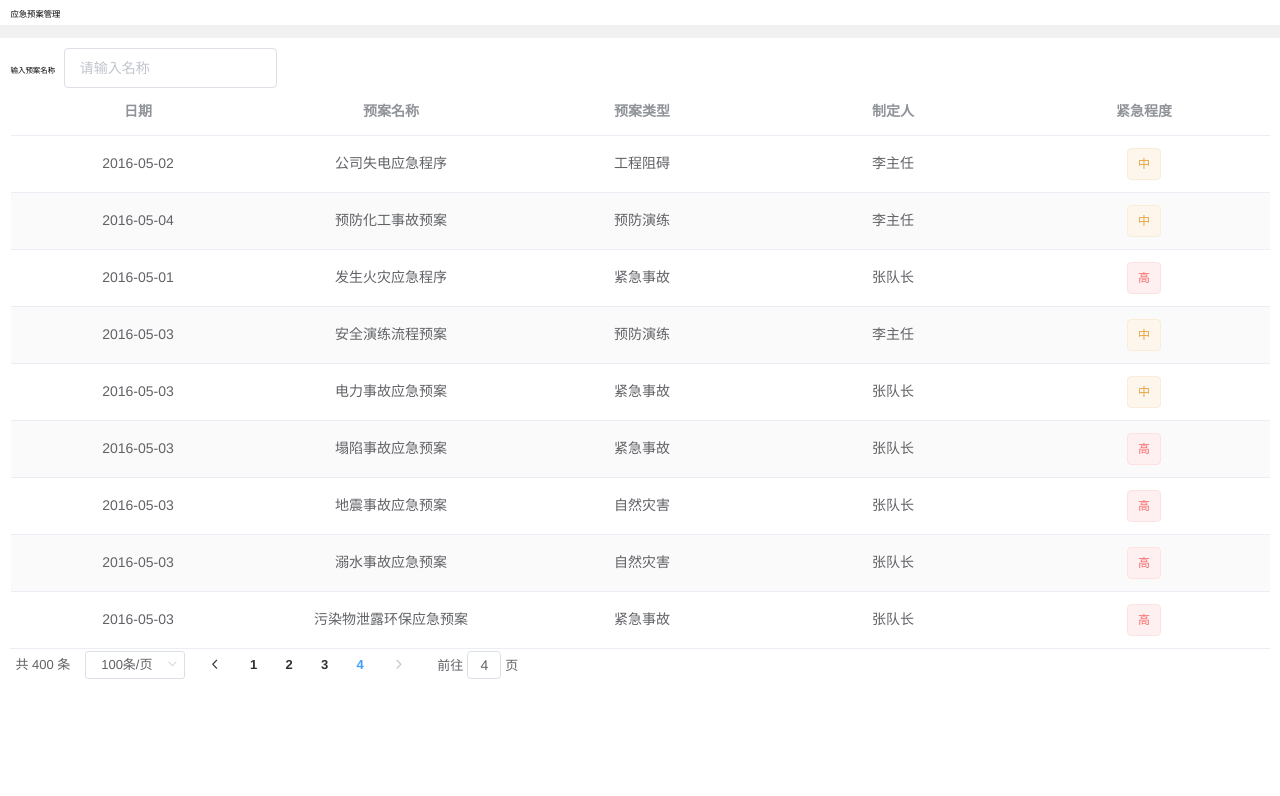
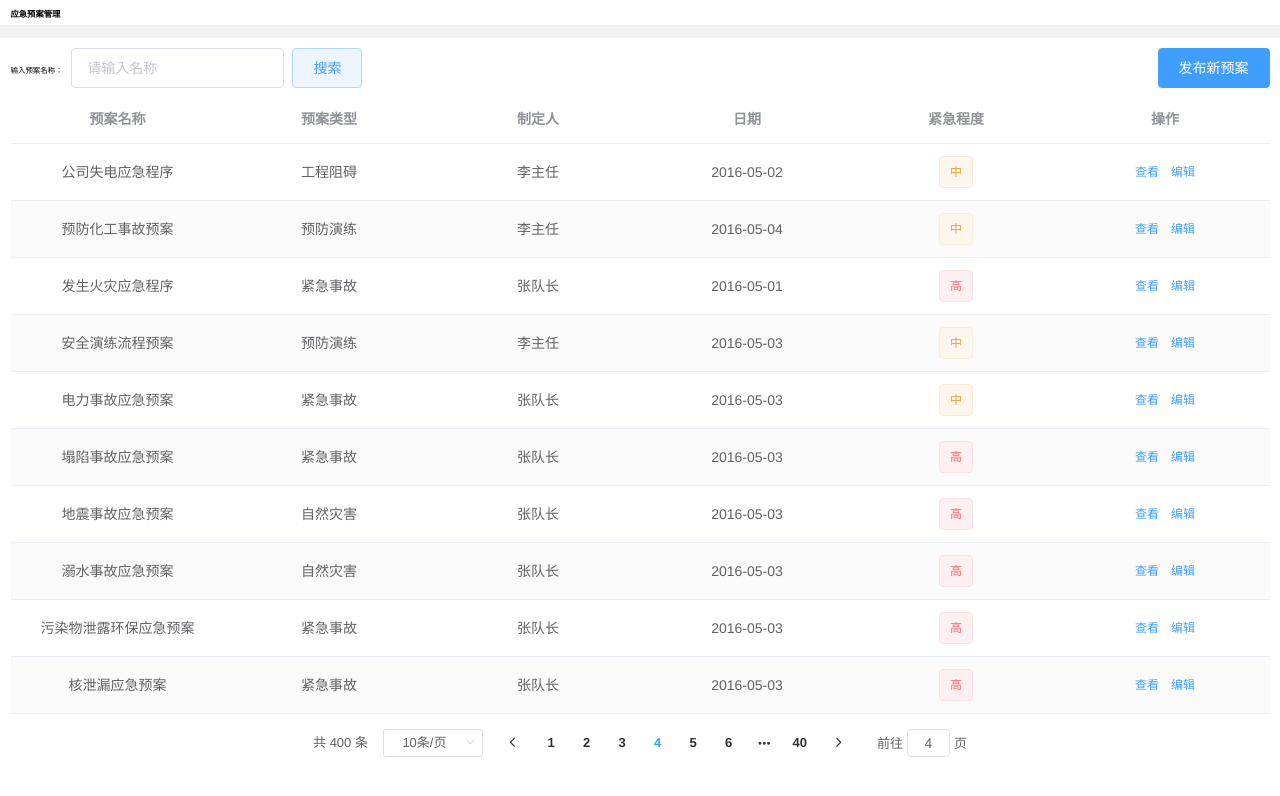
Before and after one commit to bo-ddd/industry, a Vue app: page /meetPlan in a window 1280 px wide. Shown: the top 796 px of the page. Built offline with nearby package versions, Linux system fonts and the light colour scheme; what @jiaminghi/data-view would draw is missing.

Commit message:
应急资源

```diff
--- a/src/views/meet/meetPlan/meetPlan.vue
+++ b/src/views/meet/meetPlan/meetPlan.vue
@@ -2,16 +2,22 @@
   <div class="plan">
     <div class="title">应急预案管理</div>
     <div class="body mt-3">
-      <div class="head">
-        <span class="fs-2">输入预案名称</span>
-        <el-input v-model="input" placeholder="请输入名称"></el-input>
+      <div class="head flex-between">
+        <div>
+          <span class="fs-2">输入预案名称：</span>
+          <el-input class="ml-2" v-model="input" placeholder="请输入名称"></el-input>
+          <el-button class="ml-2" type="primary" plain>搜索</el-button>
         </div>
-      <div class="tabel">
+        <div>
+          <el-button type="primary">发布新预案</el-button>
+        </div>
+      </div>
+      <div class="tabel mt-2">
         <el-table align="center" :data="tableData" stripe style="width: 100%">
-          <el-table-column align="center" prop="date" label="日期" width></el-table-column>
-          <el-table-column align="center" prop="name" label="预案名称" width></el-table-column>
+          <el-table-column align="center" prop="name" label="预案名称"></el-table-column>
           <el-table-column align="center" prop="address" label="预案类型"></el-table-column>
           <el-table-column align="center" prop="user" label="制定人"></el-table-column>
+          <el-table-column align="center" prop="date" label="日期"></el-table-column>
           <el-table-column align="center" prop="leve" label="紧急程度">
             <template slot-scope="scope">
               <el-tag
@@ -20,17 +26,26 @@
               >{{scope.row.leve}}</el-tag>
             </template>
           </el-table-column>
+          <el-table-column align="center" label="操作">
+            <template slot-scope="scope">
+              <el-button @click="handleClick(scope.row)" type="text" size="small">查看</el-button>
+              <el-button type="text" size="small">编辑</el-button>
+            </template>
+          </el-table-column>
         </el-table>
       </div>
+      <div class="flex-center">
       <el-pagination
+        class="mt-3"
         @size-change="handleSizeChange"
         @current-change="handleCurrentChange"
         :current-page="currentPage4"
-      :page-sizes="[100, 200, 300, 400]"
-      :page-size="100"
+        :page-sizes="[10, 200, 300, 400]"
+        :page-size="10"
         layout="total, sizes, prev, pager, next, jumper"
         :total="400"
       ></el-pagination>
+      </div>
     </div>
   </div>
 </template>
@@ -108,6 +123,13 @@ export default {
           user: "张队长",
           leve: "高",
         },
+        {
+          date: "2016-05-03",
+          name: "核泄漏应急预案",
+          address: "紧急事故",
+          user: "张队长",
+          leve: "高",
+        },
       ],
     };
   },
@@ -132,6 +154,7 @@ export default {
   display: flex;
   align-items: center;
   background-color: white;
+  font-weight: bold;
   padding: 0 2.5rem;
   font-size: 2rem;
   box-sizing: border-box;
@@ -149,8 +172,21 @@ export default {
 .mt-3 {
   margin-top: 3rem;
 }
-.fs-2{
+.mt-2 {
+  margin-top: 2rem;
+}
+.ml-2{
+  margin-left: 2rem;
+}
+.fs-2 {
   font-size: 1.8rem;
-    margin-right: 2rem;
+}
+.flex-between {
+  display: flex;
+  justify-content: space-between;
+}
+.flex-center{
+  display: flex;
+  justify-content: center;
 }
 </style>
--- a/src/views/meet/meetResource/meetResource.vue
+++ b/src/views/meet/meetResource/meetResource.vue
@@ -442,7 +442,7 @@ h3 {
   font-weight: normal;
 }
 .grid-box {
-  height: calc(100vh - 13rem);
+  height: calc(100% - 13rem);
   padding: 0 2.5rem;
   display: grid;
   gap: 2.5rem 3.5rem;
@@ -480,6 +480,7 @@ h3 {
 .title {
   font-size: 2rem;
   color: #f1f352;
+  font-weight: bold;
 }
 .flex-column-between {
   display: flex;
@@ -525,6 +526,7 @@ h3 {
   border-bottom: 0.3rem solid #3b54a8;
   background-color: #11265f;
 }
+
 .classBox .item img {
   width: 3.4rem;
   height: 3.4rem;
```
Lines whose indentation alone changed are shown as unchanged.
